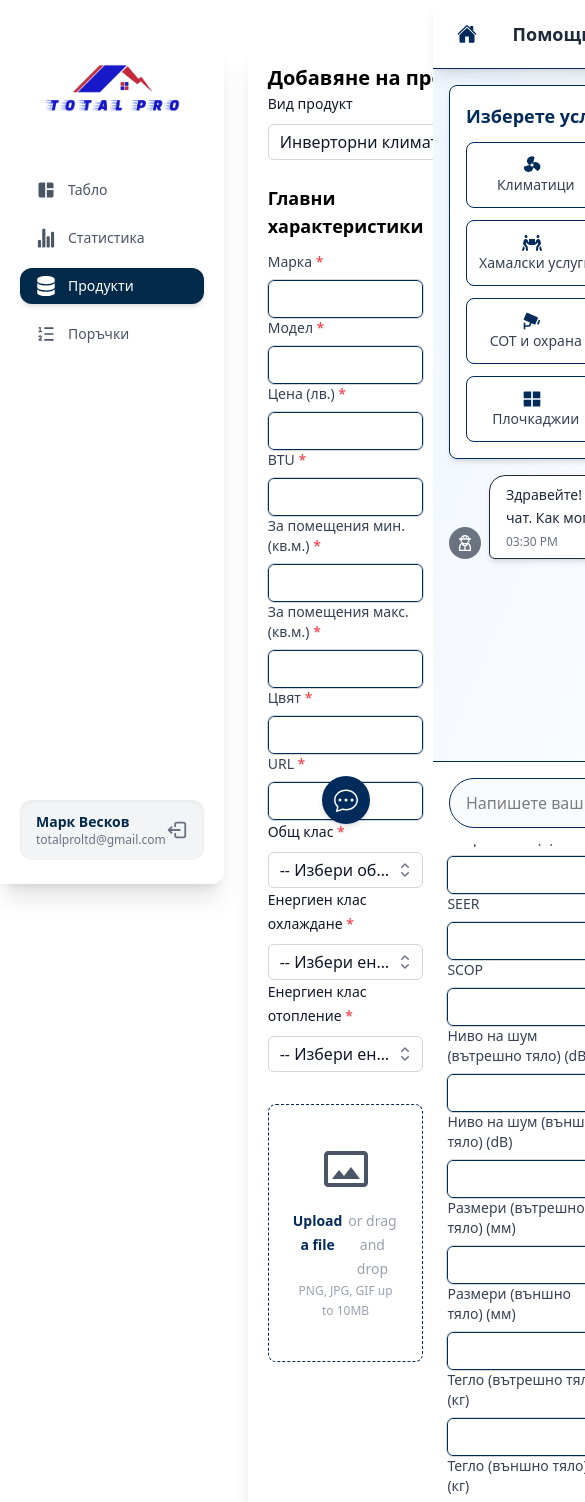
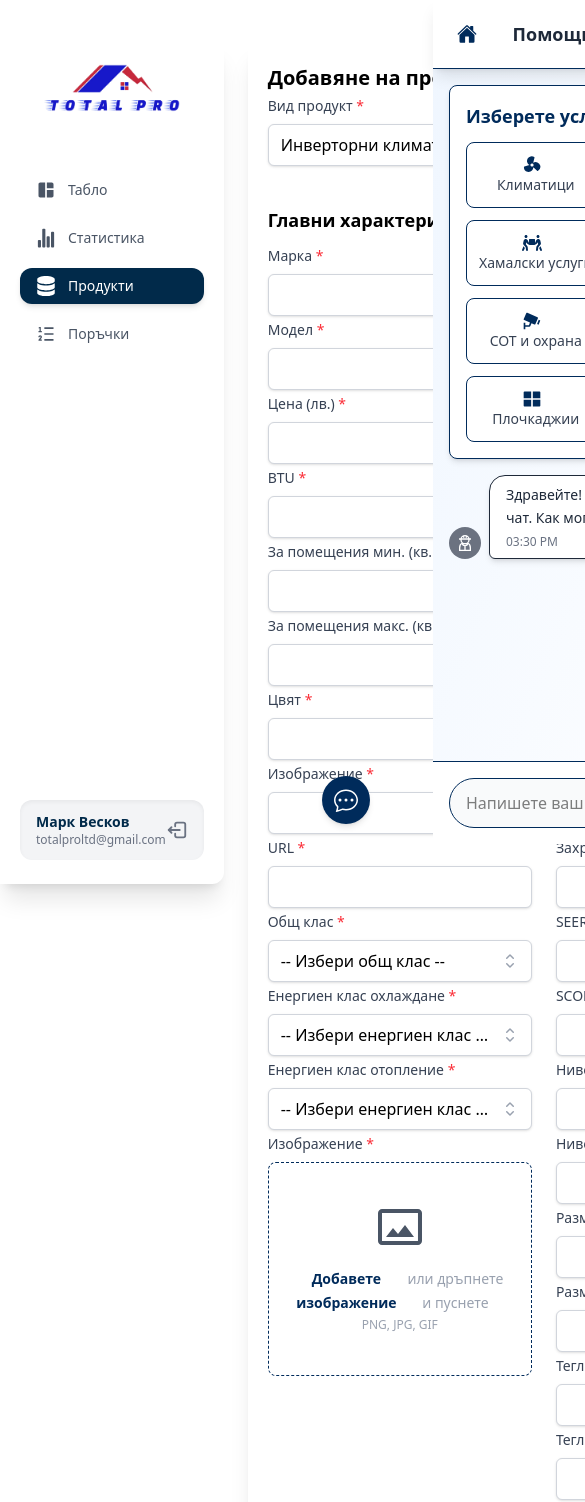
Before and after one commit to MarkVsudo/TotalPro, a React (Vite) app in the folder client/: page /dashboard/products in a window 390 px wide. Shown: the top 1502 px of the page, 585 px wide, since content can reach past the window. Built offline with nearby package versions, Linux system fonts and the light colour scheme.

Commit message:
Design improvements

```diff
--- a/client/src/components/DashboardPageComponents/AddProductForms/InverterAirConditioners.jsx
+++ b/client/src/components/DashboardPageComponents/AddProductForms/InverterAirConditioners.jsx
@@ -1,7 +1,6 @@
 import React, { useState } from "react";
 import axios from "axios";
-import { Listbox } from "@headlessui/react";
-import { CheckIcon, ChevronUpDownIcon } from "@heroicons/react/20/solid";
+import Dropdown from "../../shared/Dropdown";
 import { MdOutlinePhotoSizeSelectActual } from "react-icons/md";
 
 const InverterAirConditioners = () => {
@@ -98,44 +97,48 @@ const InverterAirConditioners = () => {
           <h3 className="text-lg font-semibold mt-6 mb-3">
             Главни характеристики
           </h3>
-          <div>
+          <div className="mt-1">
             <label
               htmlFor="make"
               className="block text-sm font-medium text-gray-700 mb-2"
             >
-              Марка<span className="text-red-500"> *</span>
+              Марка <span className="text-red-500">*</span>
             </label>
             <input
               id="make"
               name="make"
               type="text"
               required
-              value={formData.make ?? ""}
+              value={formData.make || ""}
               onChange={handleInputChange}
-              className="mt-2 block w-full rounded-md border border-[#002B5B] py-1.5 px-3 text-gray-900 outline-1 outline-gray-300 focus-visible:outline-2 focus-visible:outline-[#002B5B] sm:text-sm"
+              className="mt-2 block w-full rounded-md border border-gray-300 bg-white py-2 px-3 text-gray-900 shadow-sm focus:outline-none focus:ring-1 focus:ring-[#002B5B] focus:border-[#002B5B] sm:text-sm"
             />
+          </div>
 
+          <div className="mt-1">
             <label
               htmlFor="productName"
               className="block text-sm font-medium text-gray-700 mb-2"
             >
-              Модел<span className="text-red-500"> *</span>
+              Модел <span className="text-red-500">*</span>
             </label>
             <input
               id="productName"
               name="productName"
               type="text"
               required
-              value={formData.productName ?? ""}
+              value={formData.productName || ""}
               onChange={handleInputChange}
-              className="mt-2 block w-full rounded-md border border-[#002B5B] py-1.5 px-3 text-gray-900 outline-1 outline-gray-300 focus-visible:outline-2 focus-visible:outline-[#002B5B] sm:text-sm"
+              className="mt-2 block w-full rounded-md border border-gray-300 bg-white py-2 px-3 text-gray-900 shadow-sm focus:outline-none focus:ring-1 focus:ring-[#002B5B] focus:border-[#002B5B] sm:text-sm"
             />
+          </div>
 
+          <div className="mt-1">
             <label
               htmlFor="price"
               className="block text-sm font-medium text-gray-700 mb-2"
             >
-              Цена (лв.)<span className="text-red-500"> *</span>
+              Цена (лв.) <span className="text-red-500">*</span>
             </label>
             <input
               id="price"
@@ -144,16 +147,18 @@ const InverterAirConditioners = () => {
               required
               step="0.1"
               min="0.00"
-              value={formData.price ?? ""}
+              value={formData.price || ""}
               onChange={handleInputChange}
-              className="mt-2 block w-full rounded-md border border-[#002B5B] py-1.5 px-3 text-gray-900 outline-1 outline-gray-300 focus-visible:outline-2 focus-visible:outline-[#002B5B] sm:text-sm"
+              className="mt-2 block w-full rounded-md border border-gray-300 bg-white py-2 px-3 text-gray-900 shadow-sm focus:outline-none focus:ring-1 focus:ring-[#002B5B] focus:border-[#002B5B] sm:text-sm"
             />
+          </div>
 
+          <div className="mt-1">
             <label
               htmlFor="btu"
               className="block text-sm font-medium text-gray-700 mb-2"
             >
-              BTU<span className="text-red-500"> *</span>
+              BTU <span className="text-red-500">*</span>
             </label>
             <input
               id="btu"
@@ -162,16 +167,18 @@ const InverterAirConditioners = () => {
               required
               step="1000"
               min="0"
-              value={formData.btu ?? ""}
+              value={formData.btu || ""}
               onChange={handleInputChange}
-              className="mt-2 block w-full rounded-md border border-[#002B5B] py-1.5 px-3 text-gray-900 outline-1 outline-gray-300 focus-visible:outline-2 focus-visible:outline-[#002B5B] sm:text-sm"
+              className="mt-2 block w-full rounded-md border border-gray-300 bg-white py-2 px-3 text-gray-900 shadow-sm focus:outline-none focus:ring-1 focus:ring-[#002B5B] focus:border-[#002B5B] sm:text-sm"
             />
+          </div>
 
+          <div className="mt-1">
             <label
               htmlFor="roomAreaMin"
               className="block text-sm font-medium text-gray-700 mb-2"
             >
-              За помещения мин. (кв.м.)<span className="text-red-500"> *</span>
+              За помещения мин. (кв.м.) <span className="text-red-500">*</span>
             </label>
             <input
               id="roomAreaMin"
@@ -181,16 +188,18 @@ const InverterAirConditioners = () => {
               step="5"
               min="0"
               max={formData.roomAreaMax || undefined}
-              value={formData.roomAreaMin ?? ""}
+              value={formData.roomAreaMin || ""}
               onChange={handleInputChange}
-              className="mt-2 block w-full rounded-md border border-[#002B5B] py-1.5 px-3 text-gray-900 outline-1 outline-gray-300 focus-visible:outline-2 focus-visible:outline-[#002B5B] sm:text-sm"
+              className="mt-2 block w-full rounded-md border border-gray-300 bg-white py-2 px-3 text-gray-900 shadow-sm focus:outline-none focus:ring-1 focus:ring-[#002B5B] focus:border-[#002B5B] sm:text-sm"
             />
+          </div>
 
+          <div className="mt-1">
             <label
               htmlFor="roomAreaMax"
               className="block text-sm font-medium text-gray-700 mb-2"
             >
-              За помещения макс. (кв.м.)<span className="text-red-500"> *</span>
+              За помещения макс. (кв.м.) <span className="text-red-500">*</span>
             </label>
             <input
               id="roomAreaMax"
@@ -199,41 +208,63 @@ const InverterAirConditioners = () => {
               required
               step="5"
               min={formData.roomAreaMin || "0"}
-              value={formData.roomAreaMax ?? ""}
+              value={formData.roomAreaMax || ""}
               onChange={handleInputChange}
-              className="mt-2 block w-full rounded-md border border-[#002B5B] py-1.5 px-3 text-gray-900 outline-1 outline-gray-300 focus-visible:outline-2 focus-visible:outline-[#002B5B] sm:text-sm"
+              className="mt-2 block w-full rounded-md border border-gray-300 bg-white py-2 px-3 text-gray-900 shadow-sm focus:outline-none focus:ring-1 focus:ring-[#002B5B] focus:border-[#002B5B] sm:text-sm"
             />
+          </div>
 
+          <div className="mt-1">
             <label
               htmlFor="color"
               className="block text-sm font-medium text-gray-700 mb-2"
             >
-              Цвят<span className="text-red-500"> *</span>
+              Цвят <span className="text-red-500">*</span>
             </label>
             <input
               id="color"
               name="color"
               type="text"
               required
-              value={formData.color ?? ""}
+              value={formData.color || ""}
               onChange={handleInputChange}
-              className="mt-2 block w-full rounded-md border border-[#002B5B] py-1.5 px-3 text-gray-900 outline-1 outline-gray-300 focus-visible:outline-2 focus-visible:outline-[#002B5B] sm:text-sm"
+              className="mt-2 block w-full rounded-md border border-gray-300 bg-white py-2 px-3 text-gray-900 shadow-sm focus:outline-none focus:ring-1 focus:ring-[#002B5B] focus:border-[#002B5B] sm:text-sm"
             />
+          </div>
 
+          <div className="mt-1">
+            <label
+              htmlFor="image_url"
+              className="block text-sm font-medium text-gray-700 mb-2"
+            >
+              Изображение <span className="text-red-500">*</span>
+            </label>
+            <input
+              id="image_url"
+              name="image_url"
+              type="text"
+              required
+              value={formData.image_url || ""}
+              onChange={handleInputChange}
+              className="mt-2 block w-full rounded-md border border-gray-300 bg-white py-2 px-3 text-gray-900 shadow-sm focus:outline-none focus:ring-1 focus:ring-[#002B5B] focus:border-[#002B5B] sm:text-sm"
+            />
+          </div>
+
+          <div className="mt-1">
             <label
               htmlFor="href"
               className="block text-sm font-medium text-gray-700 mb-2"
             >
-              URL<span className="text-red-500"> *</span>
+              URL <span className="text-red-500">*</span>
             </label>
             <input
               id="href"
               name="href"
               type="text"
               required
-              value={formData.href ?? ""}
+              value={formData.href || ""}
               onChange={handleInputChange}
-              className="mt-2 block w-full rounded-md border border-[#002B5B] py-1.5 px-3 text-gray-900 outline-1 outline-gray-300 focus-visible:outline-2 focus-visible:outline-[#002B5B] sm:text-sm"
+              className="mt-2 block w-full rounded-md border border-gray-300 bg-white py-2 px-3 text-gray-900 shadow-sm focus:outline-none focus:ring-1 focus:ring-[#002B5B] focus:border-[#002B5B] sm:text-sm"
             />
           </div>
 
@@ -267,12 +298,12 @@ const InverterAirConditioners = () => {
             required
           />
 
-          <div className="col-span-full">
+          <div className="col-span-full mt-1">
             <label
-              htmlFor="cover-photo"
-              className="block text-sm/6 font-medium text-white"
+              htmlFor="image"
+              className="block text-sm font-medium text-gray-700 mb-2"
             >
-              Cover photo
+              Изображение <span className="text-red-500">*</span>
             </label>
             <div className="mt-2 flex justify-center rounded-lg border border-dashed border-[#002B5B] px-6 py-10">
               <div className="text-center">
@@ -283,9 +314,9 @@ const InverterAirConditioners = () => {
                 <div className="mt-4 flex text-sm/6 text-gray-400">
                   <label
                     htmlFor="file-upload"
-                    className="relative cursor-pointer rounded-md bg-transparent font-semibold text-[#002B5B] focus-within:outline-2 focus-within:outline-offset-2 focus-within:outline-blue-900 hover:text-blue-600"
+                    className="relative cursor-pointer rounded-md bg-transparent font-semibold text-[#002B5B] focus-within:outline-2 focus-within:outline-offset-2 focus-within:outline-blue-900 hover:text-blue-900"
                   >
-                    <span>Upload a file</span>
+                    <span>Добавете изображение</span>
                     <input
                       id="file-upload"
                       name="file-upload"
@@ -293,11 +324,9 @@ const InverterAirConditioners = () => {
                       className="sr-only"
                     />
                   </label>
-                  <p className="pl-1">or drag and drop</p>
+                  <p className="pl-1">или дръпнете и пуснете</p>
                 </div>
-                <p className="text-xs/5 text-gray-400">
-                  PNG, JPG, GIF up to 10MB
-                </p>
+                <p className="text-xs/5 text-gray-400">PNG, JPG, GIF</p>
               </div>
             </div>
           </div>
@@ -372,20 +401,21 @@ const InverterAirConditioners = () => {
               label: "Максимална дължина на тръбния път (м)",
             },
           ].map((field) => (
-            <div key={field.id}>
+            <div key={field.id} className="mt-1">
               <label
                 htmlFor={field.id}
                 className="block text-sm font-medium text-gray-700 mb-2"
               >
                 {field.label}
               </label>
+
               <input
                 id={field.id}
                 name={field.id}
                 type="text"
                 value={formData.spec[field.id.split(".")[1]] ?? ""}
                 onChange={handleInputChange}
-                className="mt-2 block w-full rounded-md border border-[#002B5B] py-1.5 px-3  text-gray-900 outline-1 outline-gray-300 focus-visible:outline-2 focus-visible:outline-[#002B5B] sm:text-sm"
+                className="mt-2 block w-full rounded-md border border-gray-300 bg-white py-2 px-3 text-gray-900 shadow-sm focus:outline-none focus:ring-1 focus:ring-[#002B5B] focus:border-[#002B5B] sm:text-sm"
               />
             </div>
           ))}
@@ -407,63 +437,4 @@ const InverterAirConditioners = () => {
   );
 };
 
-const Dropdown = ({ label, options, value, onChange, required = false }) => {
-  return (
-    <Listbox value={value} onChange={onChange}>
-      <div>
-        <Listbox.Label className="block text-sm/6 font-medium text-gray-900">
-          {label}
-          {required && <span className="text-red-500"> *</span>}
-        </Listbox.Label>
-
-        <div className="relative mt-2">
-          <Listbox.Button className="grid w-full cursor-default grid-cols-1 rounded-md bg-white py-1.5 pr-2 pl-3 text-left text-gray-900 outline-1 -outline-offset-1 outline-gray-300 focus-visible:outline-2 focus-visible:-outline-offset-2 focus-visible:outline-[#002B5B] sm:text-sm/6">
-            <span className="col-start-1 row-start-1 flex items-center gap-3 pr-6">
-              <span className="block truncate">
-                {value || `-- Избери ${label.toLowerCase()} --`}
-              </span>
-            </span>
-            <ChevronUpDownIcon
-              aria-hidden="true"
-              className="col-start-1 row-start-1 h-5 w-5 self-center justify-self-end text-gray-500 sm:h-4 sm:w-4"
-            />
-          </Listbox.Button>
-
-          <Listbox.Options className="absolute z-10 mt-1 max-h-56 w-full overflow-auto rounded-md bg-white py-1 text-base shadow-lg outline-1 outline-black/5 sm:text-sm">
-            {options.map((opt, idx) => (
-              <Listbox.Option
-                key={idx}
-                value={opt}
-                className={({ active }) =>
-                  `relative cursor-default py-2 pr-9 pl-3 text-gray-900 select-none ${
-                    active ? "bg-[#002B5B] text-white" : ""
-                  }`
-                }
-              >
-                {({ selected }) => (
-                  <>
-                    <span
-                      className={`ml-3 block truncate ${
-                        selected ? "font-semibold" : "font-normal"
-                      }`}
-                    >
-                      {opt}
-                    </span>
-
-                    {selected ? (
-                      <span className="absolute inset-y-0 right-0 flex items-center pr-4 text-[#002B5B]">
-                        <CheckIcon aria-hidden="true" className="h-5 w-5" />
-                      </span>
-                    ) : null}
-                  </>
-                )}
-              </Listbox.Option>
-            ))}
-          </Listbox.Options>
-        </div>
-      </div>
-    </Listbox>
-  );
-};
-
 export default InverterAirConditioners;
--- /dev/null
+++ b/client/src/components/shared/Dropdown.jsx
@@ -0,0 +1,67 @@
+import { Listbox } from "@headlessui/react";
+import { CheckIcon, ChevronUpDownIcon } from "@heroicons/react/20/solid";
+
+const Dropdown = ({ label, options, value, onChange, required = false }) => {
+  return (
+    <Listbox value={value} onChange={onChange} className="mt-1">
+      <div>
+        <Listbox.Label className="block text-sm font-medium text-gray-700 mb-2">
+          {label}
+          {required && <span className="text-red-500"> *</span>}
+        </Listbox.Label>
+
+        <div className="relative">
+          <Listbox.Button
+            className="block w-full rounded-md border border-gray-300 bg-white py-2 pl-3 pr-10 text-left shadow-sm
+                       focus:outline-none focus:ring-1 focus:ring-[#002B5B] focus:border-[#002B5B] sm:text-sm"
+          >
+            <span className="block truncate">
+              {value || `-- Избери ${label.toLowerCase()} --`}
+            </span>
+
+            <span className="absolute inset-y-0 right-0 flex items-center pr-3 pointer-events-none">
+              <ChevronUpDownIcon className="h-5 w-5 text-gray-400" />
+            </span>
+          </Listbox.Button>
+
+          <Listbox.Options
+            className="absolute z-10 mt-1 max-h-60 w-full overflow-auto rounded-md bg-white py-1 text-base
+                       shadow-lg ring-1 ring-black/5 focus:outline-none sm:text-sm"
+          >
+            {options.map((opt, idx) => (
+              <Listbox.Option
+                key={idx}
+                value={opt}
+                className={({ active }) =>
+                  `relative cursor-pointer select-none py-2 pl-3 pr-10 ${
+                    active ? "bg-[#002B5B] text-white" : "text-gray-900"
+                  }`
+                }
+              >
+                {({ selected }) => (
+                  <>
+                    <span
+                      className={`block truncate ${
+                        selected ? "font-medium" : "font-normal"
+                      }`}
+                    >
+                      {opt}
+                    </span>
+
+                    {selected && (
+                      <span className="absolute inset-y-0 right-0 flex items-center pr-3 text-[#002B5B]">
+                        <CheckIcon className="h-5 w-5" />
+                      </span>
+                    )}
+                  </>
+                )}
+              </Listbox.Option>
+            ))}
+          </Listbox.Options>
+        </div>
+      </div>
+    </Listbox>
+  );
+};
+
+export default Dropdown;
--- a/client/src/pages/DashboardPages/ProductManagementPage.jsx
+++ b/client/src/pages/DashboardPages/ProductManagementPage.jsx
@@ -1,15 +1,5 @@
-import React from "react";
-import { useState } from "react";
-
-import { CheckIcon } from "@heroicons/react/20/solid";
-import { ChevronUpDownIcon } from "@heroicons/react/16/solid";
-import {
-  Label,
-  Listbox,
-  ListboxButton,
-  ListboxOption,
-  ListboxOptions,
-} from "@headlessui/react";
+import React, { useState } from "react";
+import Dropdown from "../../components/shared/Dropdown";
 
 import ColumnSystems from "../../components/DashboardPageComponents/AddProductForms/ColumnSystems";
 import MultiSplitSystems from "../../components/DashboardPageComponents/AddProductForms/MultiSplitSystems";
@@ -20,96 +10,44 @@ import InstallationAccessories from "../../components/DashboardPageComponents/Ad
 import HyperInverterAirConditioners from "../../components/DashboardPageComponents/AddProductForms/HyperInverterAirConditioners";
 
 const productTypes = [
-  {
-    id: 1,
-    name: "Инверторни климатици",
-    form: <InverterAirConditioners />,
-  },
+  { id: 1, name: "Инверторни климатици", form: <InverterAirConditioners /> },
   {
     id: 2,
     name: "Хиперинверторни климатици",
     form: <HyperInverterAirConditioners />,
   },
-  {
-    id: 3,
-    name: "Подови климатици",
-    form: <FloorAirConditioners />,
-  },
-  {
-    id: 4,
-    name: "Мултисплит системи",
-    form: <MultiSplitSystems />,
-  },
-  {
-    id: 5,
-    name: "Колонни системи",
-    form: <ColumnSystems />,
-  },
-  {
-    id: 6,
-    name: "Касетъчни климатици",
-    form: <CassetteAirConditioners />,
-  },
-  {
-    id: 7,
-    name: "Аксесоари за монтаж",
-    form: <InstallationAccessories />,
-  },
+  { id: 3, name: "Подови климатици", form: <FloorAirConditioners /> },
+  { id: 4, name: "Мултисплит системи", form: <MultiSplitSystems /> },
+  { id: 5, name: "Колонни системи", form: <ColumnSystems /> },
+  { id: 6, name: "Касетъчни климатици", form: <CassetteAirConditioners /> },
+  { id: 7, name: "Аксесоари за монтаж", form: <InstallationAccessories /> },
 ];
+
 const ProductManagementPage = () => {
   const [selected, setSelected] = useState(productTypes[0]);
 
   return (
     <div>
-      {/* Add Product Form */}
       <div className="flex flex-col px-5 py-6 bg-white shadow-xl rounded-xl">
         <h1 className="text-xl font-semibold">Добавяне на продукт</h1>
 
-        {/* Product type selection dropdown */}
-        <Listbox value={selected} onChange={setSelected}>
-          <Label className="block text-sm/6 font-medium text-gray-900">
-            Вид продукт
-          </Label>
-          <div className="relative mt-2">
-            <ListboxButton className="grid w-full cursor-default grid-cols-1 rounded-md bg-white py-1.5 pr-2 pl-3 text-left text-gray-900 outline-1 -outline-offset-1 outline-gray-300 focus-visible:outline-2 focus-visible:-outline-offset-2 focus-visible:outline-[#002B5B] sm:text-sm/6">
-              <span className="col-start-1 row-start-1 flex items-center gap-3 pr-6">
-                <span className="block truncate">{selected.name}</span>
-              </span>
-              <ChevronUpDownIcon
-                aria-hidden="true"
-                className="col-start-1 row-start-1 size-5 self-center justify-self-end text-gray-500 sm:size-4"
-              />
-            </ListboxButton>
+        {/* Use your reusable Dropdown */}
+        <Dropdown
+          label="Вид продукт"
+          options={productTypes.map((p) => p.name)}
+          value={selected.name}
+          onChange={(name) => {
+            const matched = productTypes.find((p) => p.name === name);
+            setSelected(matched);
+          }}
+          required
+        />
 
-            <ListboxOptions
-              transition
-              className="absolute z-10 mt-1 max-h-56 w-full overflow-auto rounded-md bg-white py-1 text-base shadow-lg outline-1 outline-black/5 data-leave:transition data-leave:duration-100 data-leave:ease-in data-closed:data-leave:opacity-0 sm:text-sm"
-            >
-              {productTypes.map((person) => (
-                <ListboxOption
-                  key={person.id}
-                  value={person}
-                  className="group relative cursor-default py-2 pr-9 pl-3 text-gray-900 select-none data-focus:bg-[#002B5B] data-focus:text-white data-focus:outline-hidden"
-                >
-                  <span className="ml-3 block truncate font-normal group-data-selected:font-semibold">
-                    {person.name}
-                  </span>
-
-                  <span className="absolute inset-y-0 right-0 flex items-center pr-4 text-[#002B5B] group-not-data-selected:hidden group-data-focus:text-white">
-                    <CheckIcon aria-hidden="true" className="size-5" />
-                  </span>
-                </ListboxOption>
-              ))}
-            </ListboxOptions>
-          </div>
-        </Listbox>
-
-        {/* Add product form */}
-        {selected.form || <span>Невалидна селекция</span>}
+        {/* Render form */}
+        <div className="mt-4">{selected.form}</div>
       </div>
     </div>
   );
 };
 
-// В базата данни ще се сложат всички нужни таблици като не са задължителни всички полета. Различните климатици имат различни колони
 export default ProductManagementPage;
```
